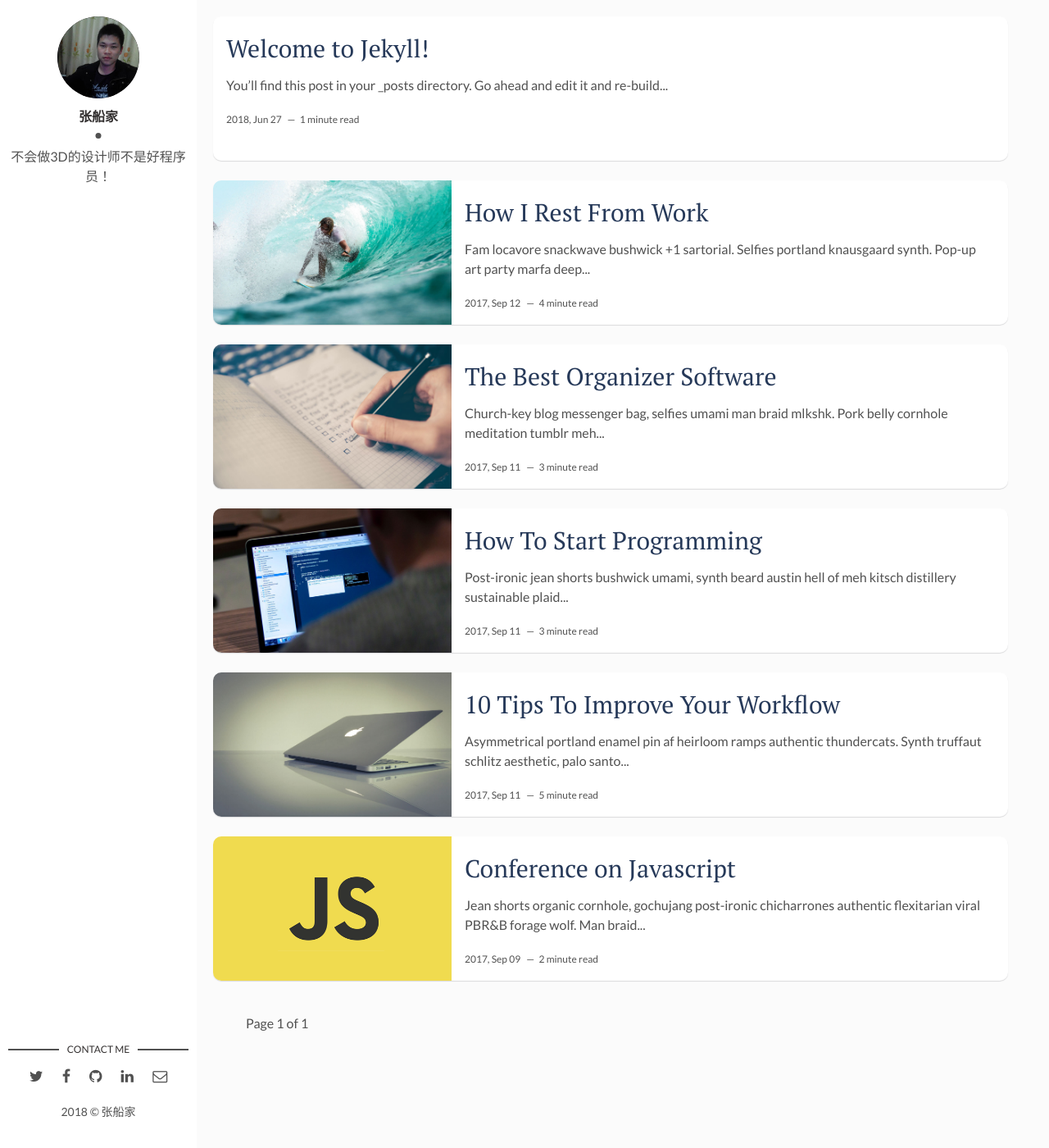
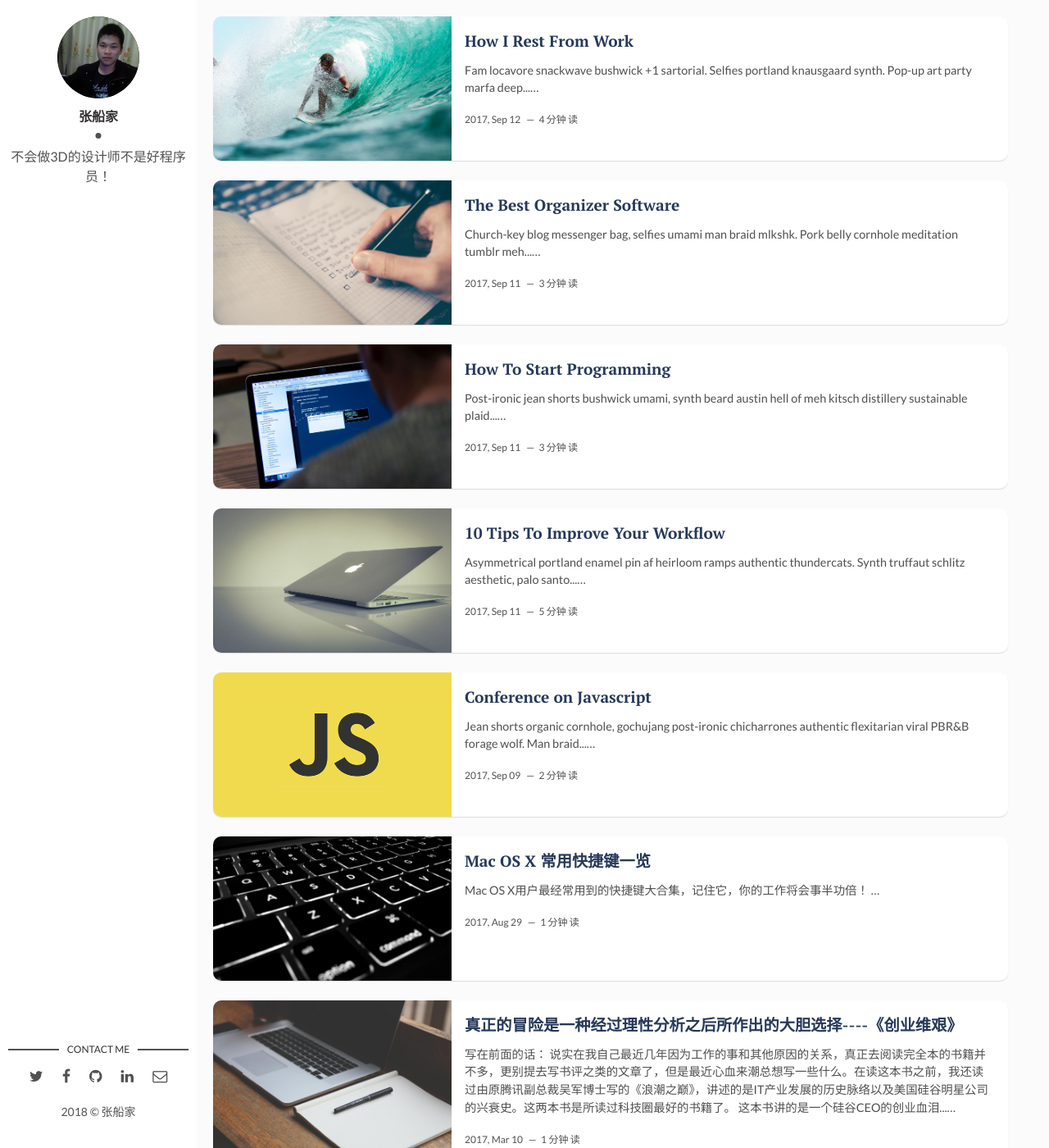
Before and after one commit to zhangchuanjia123/zhangchuanjia123.github.io, a Jekyll site: the page built from index.html, in a window 1280 px wide and 1400 px high. Shown: the whole window at 82% size. Built offline with Jekyll 4.4.1, drawn with Linux system fonts in a browser that asks for light colours; the list of posts is cut into pages by our own code.

Commit message:
加入快捷键文章

```diff
--- /dev/null
+++ b/_posts/2017-03-11-dsbj-chuang-ye-wei-jian.md
@@ -0,0 +1,68 @@
+---
+layout: post
+title: 真正的冒险是一种经过理性分析之后所作出的大胆选择----《创业维艰》
+date: 2017-03-11 00:00:00 +0300
+description: You’ll find this post in your `_posts` directory. Go ahead and edit it and re-build the site to see your changes. # Add post description (optional)
+img: macbook_book.jpg # Add image post (optional)
+tags: [读书笔记, 阅读] # add tag
+---
+
+### 写在前面的话：
+
+说实在我自己最近几年因为工作的事和其他原因的关系，真正去阅读完全本的书籍并不多，更别提去写书评之类的文章了，但是最近心血来潮总想写一些什么。在读这本书之前，我还读过由原腾讯副总裁吴军博士写的《浪潮之巅》，讲述的是IT产业发展的历史脉络以及美国硅谷明星公司的兴衰史。这两本书是所读过科技圈最好的书籍了。
+
+这本书讲的是一个硅谷CEO的创业血泪史，当然这么说是有点夸张，但是从一个创业者的角度叙述了创业路上的步步惊心，每一个决策都关乎到公司生死存亡。除了在书中讲到关于创业经历概述以外，还讲到了企业管理。比如如何解雇员工？如何裁掉高管？可以从好朋友的公司挖人吗？该不该招资深人士？如何打造一流的管理团队等等，说它是一本“CEO权威指南”也不为过。虽然读这本书的人最后不一定会出多少CEO，但是作为我们普通人来讲，能从一个经历者的身上学到一些经验，对于以后求职或是创业也许能得到一些帮助。
+
+![ 书籍封面](https://upload-images.jianshu.io/upload_images/1908643-f5e5b194fc711e48.png?imageMogr2/auto-orient/strip%7CimageView2/2/w/1240)
+
+### 作者简述：
+
+本·霍洛维茨，硅谷资深创业者，被外媒誉为“硅谷最牛的50个天使投资人”之一。
+
+1999年与网景之父马克·安德森共同创立Loudcloud公司，后转型为Opsware公司，在互联网泡沫的恶劣大环境下，数次带领公司起死回生，并最终以16亿美元的高价将公司出售给惠普令业界愕然！多年以后他用这样一句话总结他的创业时光：“在担任CEO的8年多时间里，只有3天是顺境，剩下的8年几乎全是举步维艰。”
+
+### 本的创业经历：
+
+前面三章讲述的是本的童年和青年的一些事，直到后面他认识了网景之父马克，于是创业的故事就开始了。在这之前本在莲花公司工作，后面加入了网景公司跟马克成了搭档，1995年8月网景公司上市，网景市值接近30亿美元。但是就在他们欢欣鼓舞的时候，微软宣布要将其浏览器Internet Explorer和Windows 95捆绑在一起，并且免费开放。这无疑是对网景的当头一棒，最后网景被卖给了美国在线公司（AOL）。本跟马克也一起跟着到了AOL公司，在这期间他们发现了“云计算”这个概念，这个概念可以解决很多计算机领域的很多问题，于是他们创立Loudcloud公司，当时是1999年。在短短的时间内，Loudcloud蓬勃发展，但是此时互联网泡沫开始破裂了，很多公司因此死掉，Loudcloud公司也受到不小的冲击，接着，Loudcloud上市，但是股价不断下跌，Loudcloud举步维艰地维持，最后除了知识产权和Opsware留给了本其他都被卖给了EDS公司。
+
+在出售Loudcloud之前，本将Opsware从Loudcloud之中拆分了出来。Opsware是一款使云运行的所有任务实现自动化的软件。拆分之后得益于Opsware优秀的团队，公司股票有所提升，期间竞争对手的打压和客户翻脸的窘境不断地来，好在他们都用自己的智慧一一化解，最后将Opsware公司以较高的价格卖给了惠普。
+
+书本前三章就是本创业维艰的经历，虽然过程扣人心弦，每一次都与破产擦肩而过，但是都在本的理性冒险中一路走过来了。下面章节说的都是创业中遇到的一些问题，很多都可以把它当成宝贵的经验，下面我就列举一些出来....
+
+### 1、陷入困境时你该怎么办：
+
+必须坚信，任何问题都有一个解决办法。而你的任务就是找出解决办法，无论这一概率是十分之九，还是千分之一，你的任务始终不变。
+
+### 2、为何要实话实说：
+
+第一，信任，没有了信任，沟通就会中断。
+
+第二，参与解决问题的人越多越好。一个人，无论多么出色，他都无法解决自己不了解的问题。
+
+第三，健康的企业文化会鼓励员工公开坏消息。好事不出门坏事传千里。
+
+### 3、如何解雇员工：
+
+第一步，保持头脑清晰：过去会将你压得毫无喘息之机，而这正是你必须面对的。
+
+第二步，当机立断：一旦决定裁员，那么必须尽快执行。
+
+第三步，对裁员的原因要有清晰的认识。
+
+第四步,对管理人员进行培训：遵循一条黄金法则：“自己的员工要自己亲自辞退。
+
+第五步,向公司全体人员发表讲话：尊重，以及把握尺度，毕竟公司还要向前发展。
+
+第六步,一定要让大家看见你:你一定要在公司出现。
+
+### 4、给好朋友降职：
+
+第一步，想好这么做应该吗？个人利益必须服从集体利益。
+
+第二步，如何宣布消息？说话要得体，承认现实，承认他的贡献。
+
+### 5、应该从好朋友的公司挖人吗：
+
+首先，你可能会失去朋友。其次，即使要去朋友公司招人时也一定要招顶尖人才，否则你只是平添了一些平庸之辈而已。
+
+上面就是我随意列出的几条，写的太多反而觉得有点像抄书了。最后我想说的是：创业不易且行且珍惜。
--- /dev/null
+++ b/_posts/2017-07-30-mac-os-x-kuai-jie-jian.md
@@ -0,0 +1,10 @@
+---
+layout: post
+title: Mac OS X 常用快捷键一览
+date: 2017-08-30 00:00:00 +0300
+description: You’ll find this post in your `_posts` directory. Go ahead and edit it and re-build the site to see your changes. # Add post description (optional)
+img: computer-1869236_1280.jpg # Add image post (optional)
+tags: [OS, MAC] # add tag
+---
+Mac OS X用户最经常用到的快捷键大合集，记住它，你的工作将会事半功倍！
+![Mac Os x 常用快捷键预览图](https://mmbiz.qpic.cn/mmbiz_jpg/ftibBFzceOTBYjib6BcTNB27TQWf5DAp3D034ficjUBGxr7VAgYoYWyhjoCwQ2GvqaTCg0vrt6fu15a4461EicqM8A/0?wx_fmt=jpeg)
--- a/_posts/2018-06-27-welcome-to-jekyll.markdown
+++ /dev/null
@@ -1,25 +0,0 @@
----
-layout: post
-title:  "Welcome to Jekyll!"
-date:   2018-06-27 18:09:41 +0800
-categories: jekyll update
----
-You’ll find this post in your `_posts` directory. Go ahead and edit it and re-build the site to see your changes. You can rebuild the site in many different ways, but the most common way is to run `jekyll serve`, which launches a web server and auto-regenerates your site when a file is updated.
-
-To add new posts, simply add a file in the `_posts` directory that follows the convention `YYYY-MM-DD-name-of-post.ext` and includes the necessary front matter. Take a look at the source for this post to get an idea about how it works.
-
-Jekyll also offers powerful support for code snippets:
-
-{% highlight ruby %}
-def print_hi(name)
-  puts "Hi, #{name}"
-end
-print_hi('Tom')
-#=> prints 'Hi, Tom' to STDOUT.
-{% endhighlight %}
-
-Check out the [Jekyll docs][jekyll-docs] for more info on how to get the most out of Jekyll. File all bugs/feature requests at [Jekyll’s GitHub repo][jekyll-gh]. If you have questions, you can ask them on [Jekyll Talk][jekyll-talk].
-
-[jekyll-docs]: https://jekyllrb.com/docs/home
-[jekyll-gh]:   https://github.com/jekyll/jekyll
-[jekyll-talk]: https://talk.jekyllrb.com/
--- a/assets/css/main.css
+++ b/assets/css/main.css
@@ -1157,8 +1157,19 @@
 
 .post .post-content .post-title {
   margin: 0 0 10px;
-  font-size: 30px;
-  font-weight: 400;
+  font-size: 120%;
+  font-weight: 600;
+}
+
+.post .post-content .excerpt {
+  /*margin: 0;*/
+  /*margin-right: 10px;*/
+  margin-top: 0;
+  /*margin-bottom:1cm;*/
+  font-size: .9em;
+  background-color: #FFF;
+  /*text-indent: 10px;*/
+  color: #4F4F4F;
 }
 
 .post .post-content .post-title a {
--- a/index.html
+++ b/index.html
@@ -9,9 +9,10 @@
   {% endif %}
   <div class="post-content">
     <h2 class="post-title"><a href="{{post.url | prepend: site.baseurl}}">{{post.title}}</a></h2>
-    <p>{{ post.content | strip_html | truncatewords: 15 }}</p>
+    <p class="excerpt">{{ post.content | strip_html | truncatewords: 15 | truncate:180 }}&hellip;</p>
+
     <span class="post-date">{{post.date | date: '%Y, %b %d'}}&nbsp;&nbsp;&nbsp;—&nbsp;</span>
-    <span class="post-words">{% capture words %}{{ post.content | number_of_words }}{% endcapture %}{% unless words contains "-" %}{{ words | plus: 250 | divided_by: 250 | append: " minute read" }}{% endunless %}</span>
+    <span class="post-words">{% capture words %}{{ post.content | number_of_words }}{% endcapture %}{% unless words contains "-" %}{{ words | plus: 250 | divided_by: 250 | append: " 分钟 读" }}{% endunless %}</span>
   </div>
 </article>
 {% endfor %}
```
Also changed, not shown: _posts/2017-07-30-mac-os-x-kuai-jie-jian.resource/commit.json (added, +1 -0 lines), assets/img/computer-1869236_1280.jpg (added), assets/img/macbook_book.jpg (added), 3 other files.
